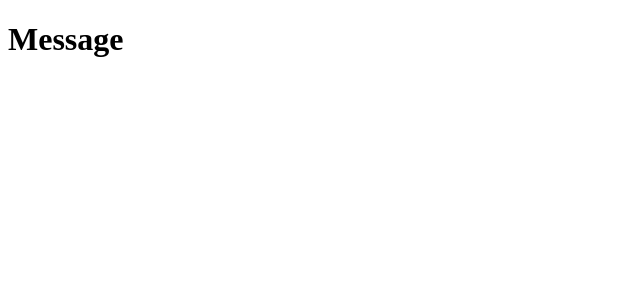
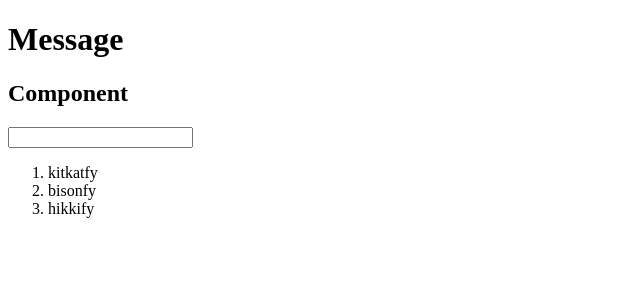
Before and after one commit to mlgmontage/vue_playground, a Vue app: page / in a window 1280 px wide. Shown: the top 300 px of the page, without its empty margins (0-640 px from the left). Built offline with nearby package versions, Linux system fonts and the light colour scheme.

Commit message:
basic list rendering

```diff
--- a/src/App.vue
+++ b/src/App.vue
@@ -1,16 +1,19 @@
 <template>
   <div id="app">
     <HelloWorld msg="Message" />
+    <List />
   </div>
 </template>
 
 <script>
 import HelloWorld from "./components/HelloWorld.vue";
+import List from "./components/List.vue";
 
 export default {
   name: "App",
   components: {
-    HelloWorld
+    HelloWorld,
+    List
   }
 };
 </script>
--- /dev/null
+++ b/src/components/List.vue
@@ -0,0 +1,36 @@
+<template>
+  <div>
+    <h2>Component</h2>
+    <form @submit="add">
+      <input type="text" name="todo" v-model="todo" />
+    </form>
+    <ol>
+      <li v-for="(todo, index) in todos" :key="index">{{ todo | kittyfy }}</li>
+    </ol>
+  </div>
+</template>
+
+<script>
+export default {
+  name: "List",
+  data() {
+    return {
+      todos: ["kitkat", "bison", "hikki"],
+      todo: ""
+    };
+  },
+  methods: {
+    add(e) {
+      // messy method
+      e.preventDefault();
+      this.todos.push(this.todo);
+      this.todo = "";
+    }
+  },
+  filters: {
+    kittyfy(el) {
+      return el + "fy";
+    }
+  }
+};
+</script>
```
